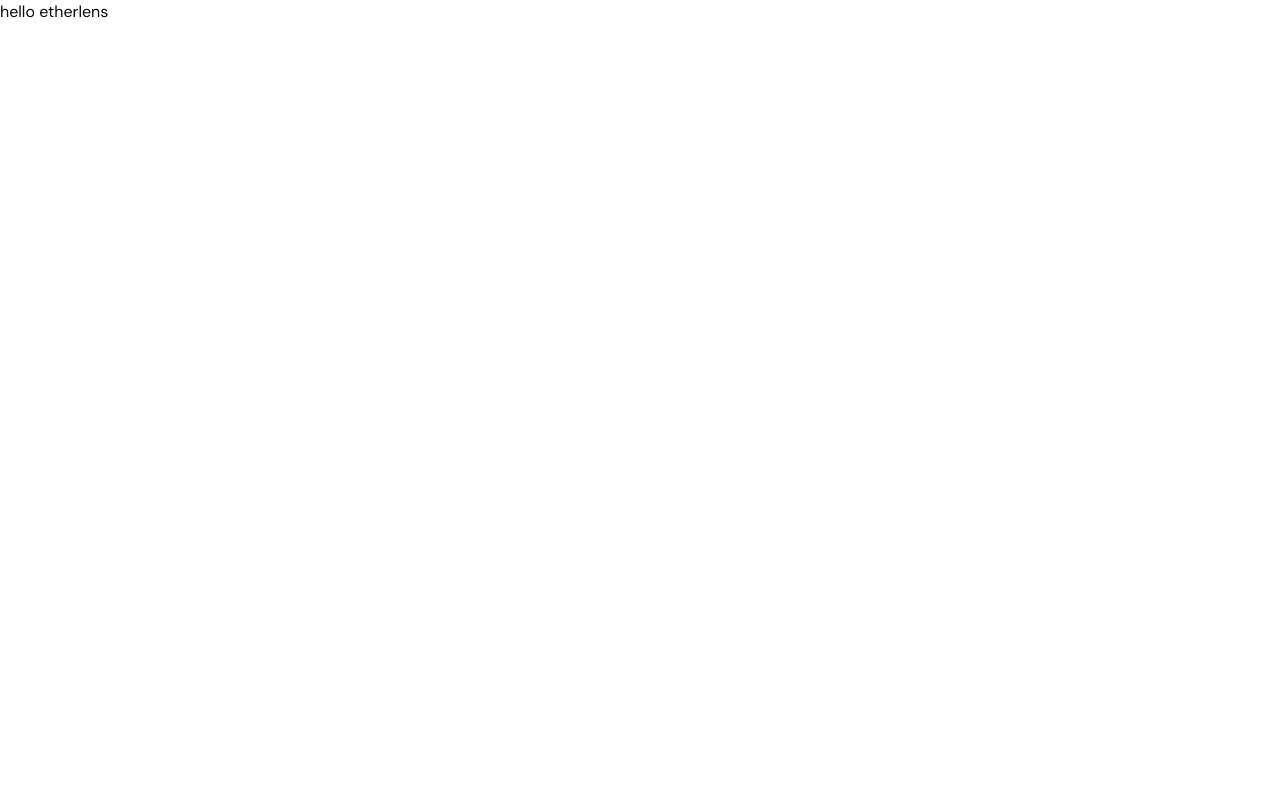
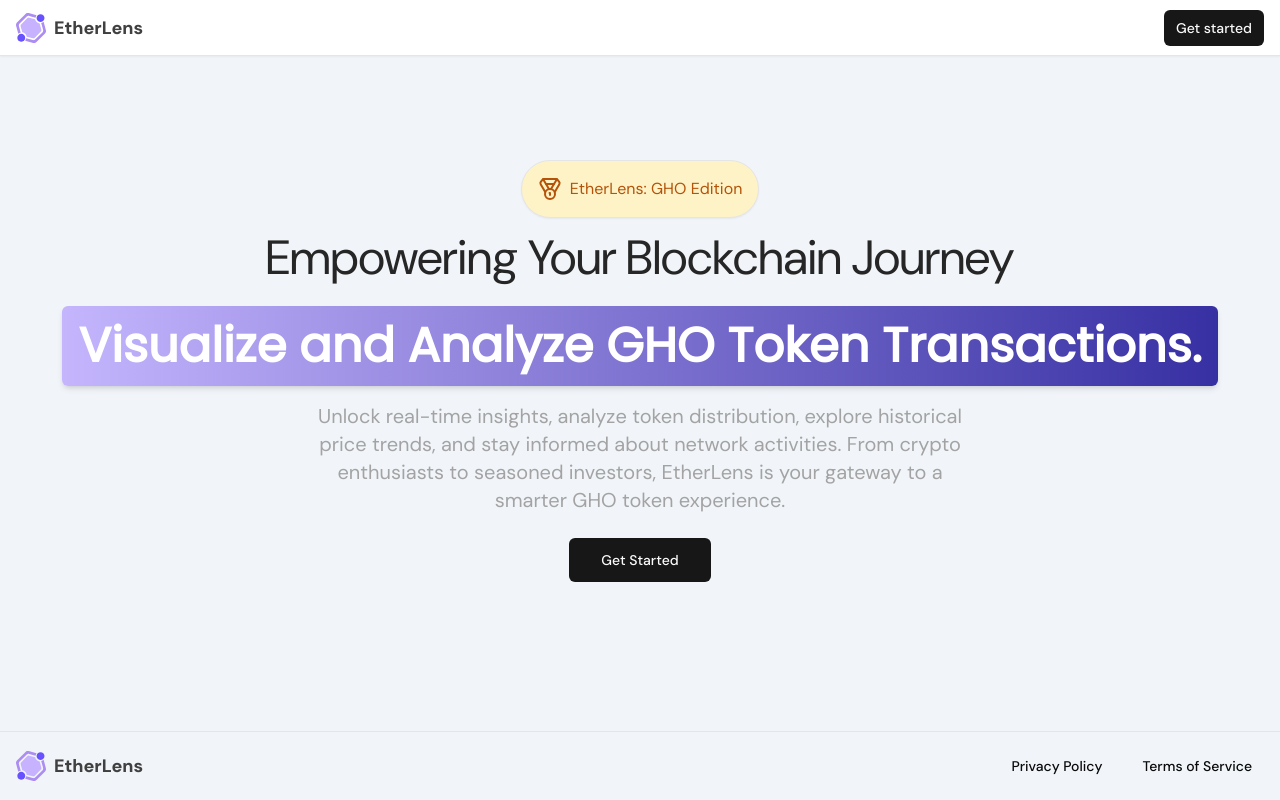
Before and after one commit to chrisstef/etherlens, a Next.js app: page / in a window 1280 px wide. Built offline with nearby package versions, Linux system fonts and the light colour scheme.

Commit message:
add landing page (basic)

```diff
--- /dev/null
+++ b/app/(landing)/_components/Footer.tsx
@@ -0,0 +1,20 @@
+import { Logo } from "@/components/logo";
+import { Button } from "@/components/ui/button";
+
+export const Footer = () => {
+    return (
+        <div className="fixed bottom-0 w-full p-4 border-t bg-slate-100">
+            <div className="md:max-w-screen-4xl mx-auto flex items-center w-full justify-between">
+                <Logo />
+                <div className="space-x-4 md:block md:w-auto flex items-center justify-between w-full">
+                    <Button size="sm" variant="ghost">
+                        Privacy Policy
+                    </Button>
+                    <Button size="sm" variant="ghost">
+                        Terms of Service
+                    </Button>
+                </div>
+            </div>
+        </div>
+    );
+};
--- /dev/null
+++ b/app/(landing)/_components/Navbar.tsx
@@ -0,0 +1,18 @@
+import Link from "next/link";
+import { Logo } from "@/components/logo";
+import { Button } from "@/components/ui/button";
+
+export const Navbar = () => {
+    return (
+        <nav className="fixed top-0 w-full h-14 px-4 border-b shadow-sm bg-white flex items-center">
+            <div className="md:max-w-screen-4xl mx-auto flex items-center w-full justify-between">
+                <Logo />
+                <div className="space-x-4 md:w-auto flex items-center justify-between w-full">
+                    <Button size="sm" asChild>
+                        <Link href="/sign-up">Get started</Link>
+                    </Button>
+                </div>
+            </div>
+        </nav>
+    );
+};
--- /dev/null
+++ b/app/(landing)/layout.tsx
@@ -0,0 +1,14 @@
+import { Footer } from "./_components/Footer";
+import { Navbar } from "./_components/Navbar";
+
+const LandingLayout = ({ children }: { children: React.ReactNode }) => {
+    return (
+        <div className="h-full bg-slate-100">
+            <Navbar />
+            <main className="pt-40 pb-20 bg-slate-100">{children}</main>
+            <Footer />
+        </div>
+    );
+};
+
+export default LandingLayout;
--- /dev/null
+++ b/app/(landing)/page.tsx
@@ -0,0 +1,44 @@
+import Link from "next/link";
+import localFont from "next/font/local";
+import { Medal } from "lucide-react";
+import { cn } from "@/lib/utils";
+import { Button } from "@/components/ui/button";
+
+const poppins = localFont({
+    src: "../../public/fonts/Poppins-Regular.ttf",
+});
+
+const LandingPage = () => {
+    return (
+        <div className="flex items-center justify-center flex-col">
+            <div className={cn("flex items-center justify-center flex-col")}>
+                <div className="mb-4 flex items-center border shadow-sm p-4 bg-amber-100 text-amber-700 rounded-full">
+                    <Medal className="h-6 w-6 mr-2" />
+                    EtherLens: GHO Edition{" "}
+                </div>
+                <h1 className="text-2xl md:text-5xl text-center text-neutral-800 mb-6">
+                    Empowering Your Blockchain Journey
+                </h1>
+                <div
+                    className={cn(
+                        "text-2xl text-center font-bold md:text-5xl bg-gradient-to-r from-violet-300 to-indigo-800 text-white px-4 p-4 rounded-md py-4 w-fit shadow-md",
+                        poppins.className
+                    )}
+                >
+                    Visualize and Analyze GHO Token Transactions.{" "}
+                </div>
+            </div>
+            <div className="text-sm md:text-xl text-neutral-400 mt-4 max-w-xs md:max-w-2xl text-center mx-auto">
+                Unlock real-time insights, analyze token distribution, explore
+                historical price trends, and stay informed about network
+                activities. From crypto enthusiasts to seasoned investors,
+                EtherLens is your gateway to a smarter GHO token experience.
+            </div>
+            <Button className="mt-6" size="lg" asChild>
+                <Link href="/sign-up">Get Started</Link>
+            </Button>
+        </div>
+    );
+};
+
+export default LandingPage;
--- a/app/page.tsx
+++ /dev/null
@@ -1,5 +0,0 @@
-import Image from "next/image";
-
-export default function Home() {
-    return <div>hello etherlens</div>;
-}
--- /dev/null
+++ b/components/logo.tsx
@@ -0,0 +1,15 @@
+import Link from "next/link";
+import Image from "next/image";
+
+export const Logo = () => {
+    return (
+        <Link href="/">
+            <div className="hover:opacity-75 transition duration-200 items-center gap-x-2 hidden md:flex">
+                <Image src="/logo.svg" alt="Logo" height={30} width={30} />
+                <p className="text-lg font-extrabold text-neutral-700">
+                    EtherLens
+                </p>
+            </div>
+        </Link>
+    );
+};
--- /dev/null
+++ b/components/ui/button.tsx
@@ -0,0 +1,56 @@
+import * as React from "react"
+import { Slot } from "@radix-ui/react-slot"
+import { cva, type VariantProps } from "class-variance-authority"
+
+import { cn } from "@/lib/utils"
+
+const buttonVariants = cva(
+  "inline-flex items-center justify-center whitespace-nowrap rounded-md text-sm font-medium ring-offset-background transition-colors focus-visible:outline-none focus-visible:ring-2 focus-visible:ring-ring focus-visible:ring-offset-2 disabled:pointer-events-none disabled:opacity-50",
+  {
+    variants: {
+      variant: {
+        default: "bg-primary text-primary-foreground hover:bg-primary/90",
+        destructive:
+          "bg-destructive text-destructive-foreground hover:bg-destructive/90",
+        outline:
+          "border border-input bg-background hover:bg-accent hover:text-accent-foreground",
+        secondary:
+          "bg-secondary text-secondary-foreground hover:bg-secondary/80",
+        ghost: "hover:bg-accent hover:text-accent-foreground",
+        link: "text-primary underline-offset-4 hover:underline",
+      },
+      size: {
+        default: "h-10 px-4 py-2",
+        sm: "h-9 rounded-md px-3",
+        lg: "h-11 rounded-md px-8",
+        icon: "h-10 w-10",
+      },
+    },
+    defaultVariants: {
+      variant: "default",
+      size: "default",
+    },
+  }
+)
+
+export interface ButtonProps
+  extends React.ButtonHTMLAttributes<HTMLButtonElement>,
+    VariantProps<typeof buttonVariants> {
+  asChild?: boolean
+}
+
+const Button = React.forwardRef<HTMLButtonElement, ButtonProps>(
+  ({ className, variant, size, asChild = false, ...props }, ref) => {
+    const Comp = asChild ? Slot : "button"
+    return (
+      <Comp
+        className={cn(buttonVariants({ variant, size, className }))}
+        ref={ref}
+        {...props}
+      />
+    )
+  }
+)
+Button.displayName = "Button"
+
+export { Button, buttonVariants }
--- a/package.json
+++ b/package.json
@@ -9,6 +9,7 @@
     "lint": "next lint"
   },
   "dependencies": {
+    "@radix-ui/react-slot": "^1.0.2",
     "class-variance-authority": "^0.7.0",
     "clsx": "^2.1.0",
     "lucide-react": "^0.309.0",
```
Also changed, not shown: public/fonts/Poppins-Regular.ttf (added), 1 other file (tests, documents, lock files or other folders).
